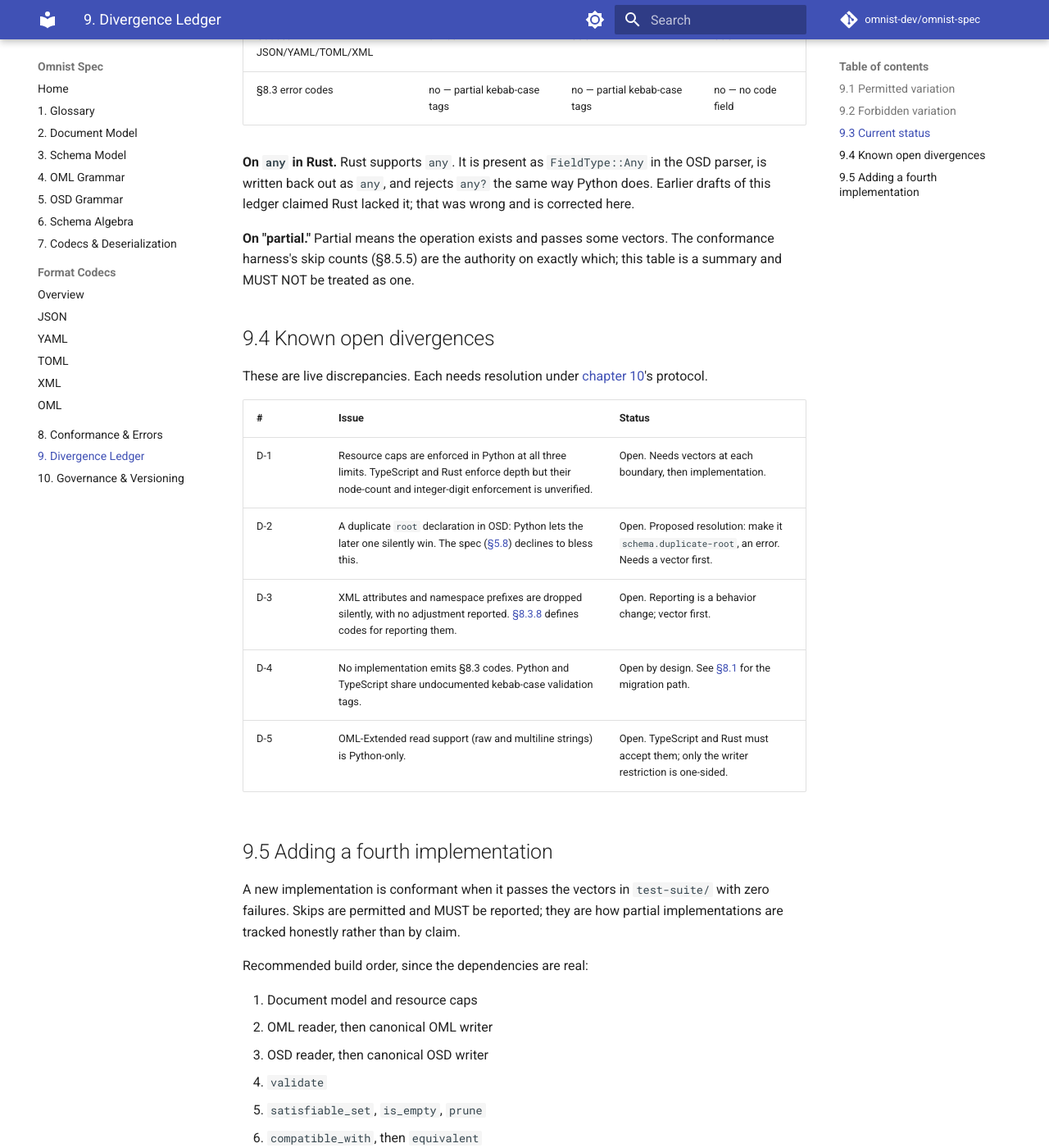
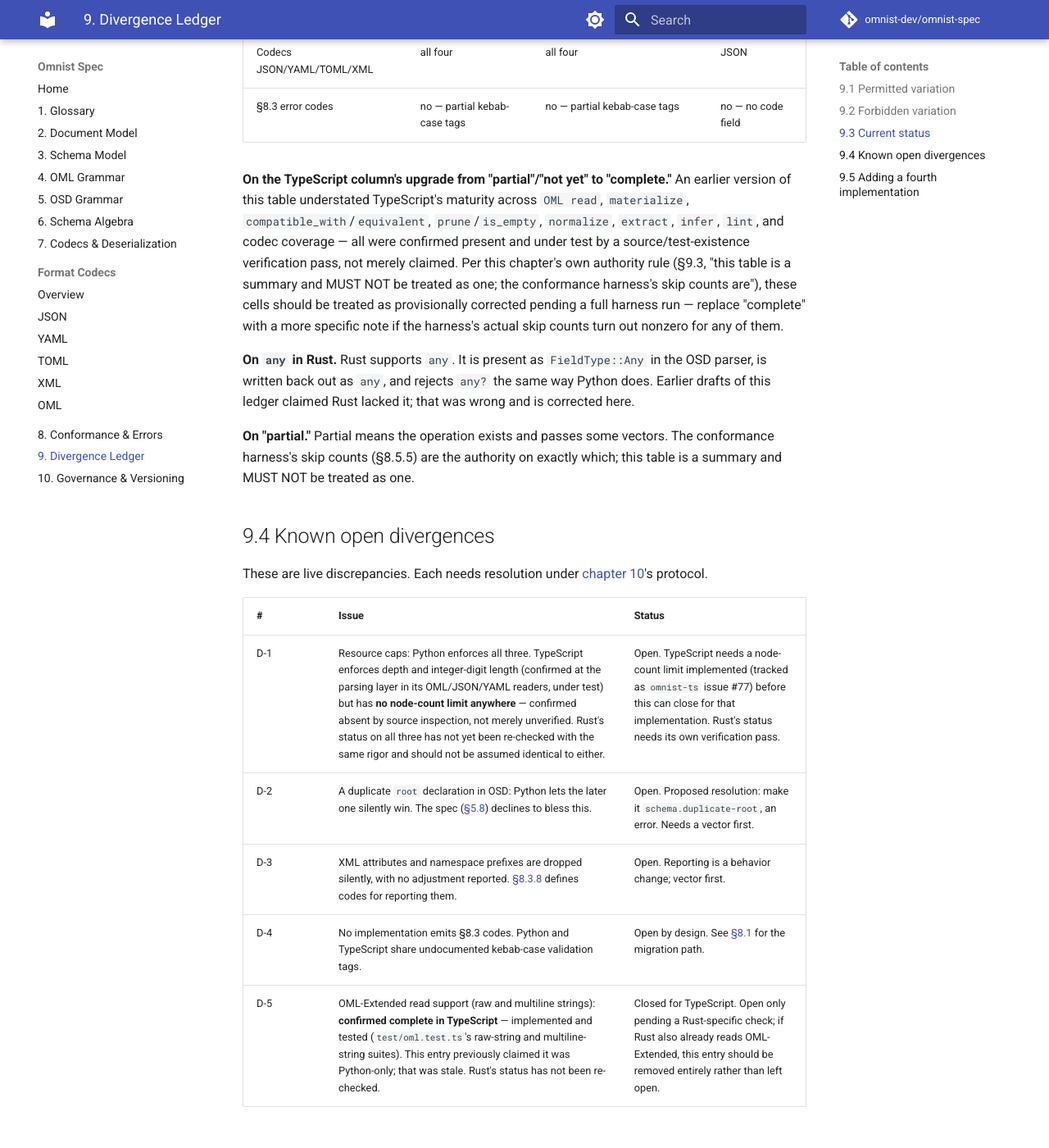
Before and after one commit to omnist-dev/omnist-spec, an MkDocs documentation site: the page built from docs/09-divergence-ledger.md, in a window 1280 px wide and 1400 px high, scrolled down 2740 px. Shown: the whole window at 82% size. Built offline with MkDocs 1.6.1 and Material for MkDocs 9.7.7, drawn with Linux system fonts in a browser that asks for light colours; comment, search, counter and statistics services are not loaded; some of the changed text lies outside the part shown.

Commit message:
Correct divergence ledger staleness found in TypeScript audit
Closes #6, #7, #8.

- D-1: node-count enforcement in TypeScript is confirmed absent (not
  "unverified") -- no MAX_NODES anywhere in src/; integer-digit enforcement
  is confirmed present at the parsing layer, under test. Split the two
  claims instead of grouping them (#6)
- D-5: OML-Extended read support (raw/multiline strings) is implemented and
  tested in TypeScript, not Python-only as previously stated. Closed for TS,
  left open pending a Rust-specific check (#7)
- Sec 9.3: TypeScript column was substantially stale -- normalize, extract,
  infer, lint, and all four format codecs are implemented and under test,
  not "not yet"/"JSON only". compatible_with/equivalent/prune/is_empty/
  materialize/OML-read upgraded from "partial" to "complete" on the same
  basis, with a note that harness skip counts remain the actual authority
  per this chapter's own rule (#8)

Underlying TypeScript gaps (missing node-count limit, S-3/nullable(ref())
builder-API holes) are tracked separately on omnist-ts and are not fixed
here -- this is a documentation-only correction to what the ledger claims.

```diff
--- a/docs/09-divergence-ledger.md
+++ b/docs/09-divergence-ledger.md
@@ -85,21 +85,32 @@ As of spec v0.1.
 | Version | 0.7.12 | 0.0.4-alpha | 0.0.1-alpha |
 | Maturity | beta, reference | alpha | alpha |
 | Document model | complete | complete | complete |
-| Resource caps | all three | see §9.4 | see §9.4 |
-| OML read | complete, Core + Extended | partial | partial |
+| Resource caps | all three | depth + int-digits; **no node-count limit** (§9.4 D-1) | see §9.4 |
+| OML read | complete, Core + Extended | complete, Core + Extended | partial |
 | OML canonical write | complete | partial | partial |
 | OSD read/write | complete | complete | complete |
 | `any` type | yes, v0.5.0 | yes | yes |
 | `validate` | complete | complete | partial |
-| `materialize` | complete | partial | partial |
-| `compatible_with` / `equivalent` | complete | partial | not yet |
-| `prune` / `is_empty` | complete | partial | not yet |
-| `normalize` | complete | not yet | not yet |
-| `extract` | complete | not yet | not yet |
-| `infer` | complete | not yet | not yet |
-| `lint` | complete | not yet | not yet |
-| Codecs JSON/YAML/TOML/XML | all four | JSON | JSON |
+| `materialize` | complete | complete | partial |
+| `compatible_with` / `equivalent` | complete | complete | not yet |
+| `prune` / `is_empty` | complete | complete | not yet |
+| `normalize` | complete | complete | not yet |
+| `extract` | complete | complete | not yet |
+| `infer` | complete | complete | not yet |
+| `lint` | complete | complete | not yet |
+| Codecs JSON/YAML/TOML/XML | all four | all four | JSON |
 | §8.3 error codes | no — partial kebab-case tags | no — partial kebab-case tags | no — no code field |
+
+**On the TypeScript column's upgrade from "partial"/"not yet" to "complete."**
+An earlier version of this table understated TypeScript's maturity across
+`OML read`, `materialize`, `compatible_with`/`equivalent`, `prune`/`is_empty`,
+`normalize`, `extract`, `infer`, `lint`, and codec coverage — all were
+confirmed present and under test by a source/test-existence verification pass,
+not merely claimed. Per this chapter's own authority rule (§9.3, "this table is
+a summary and MUST NOT be treated as one; the conformance harness's skip
+counts are"), these cells should be treated as provisionally corrected pending
+a full harness run — replace "complete" with a more specific note if the
+harness's actual skip counts turn out nonzero for any of them.
 
 **On `any` in Rust.** Rust supports `any`. It is present as `FieldType::Any` in
 the OSD parser, is written back out as `any`, and rejects `any?` the same way
@@ -117,11 +128,11 @@ These are live discrepancies. Each needs resolution under
 
 | # | Issue | Status |
 |---|---|---|
-| D-1 | Resource caps are enforced in Python at all three limits. TypeScript and Rust enforce depth but their node-count and integer-digit enforcement is unverified. | Open. Needs vectors at each boundary, then implementation. |
+| D-1 | Resource caps: Python enforces all three. TypeScript enforces depth and integer-digit length (confirmed at the parsing layer in its OML/JSON/YAML readers, under test) but has **no node-count limit anywhere** — confirmed absent by source inspection, not merely unverified. Rust's status on all three has not yet been re-checked with the same rigor and should not be assumed identical to either. | Open. TypeScript needs a node-count limit implemented (tracked as `omnist-ts` issue #77) before this can close for that implementation. Rust's status needs its own verification pass. |
 | D-2 | A duplicate `root` declaration in OSD: Python lets the later one silently win. The spec ([§5.8](05-osd-grammar.md#58-root)) declines to bless this. | Open. Proposed resolution: make it `schema.duplicate-root`, an error. Needs a vector first. |
 | D-3 | XML attributes and namespace prefixes are dropped silently, with no adjustment reported. [§8.3.8](08-conformance-and-errors.md#838-format--codec-adjustments) defines codes for reporting them. | Open. Reporting is a behavior change; vector first. |
 | D-4 | No implementation emits §8.3 codes. Python and TypeScript share undocumented kebab-case validation tags. | Open by design. See [§8.1](08-conformance-and-errors.md#81-status-of-this-chapter) for the migration path. |
-| D-5 | OML-Extended read support (raw and multiline strings) is Python-only. | Open. TypeScript and Rust must accept them; only the writer restriction is one-sided. |
+| D-5 | OML-Extended read support (raw and multiline strings): **confirmed complete in TypeScript** — implemented and tested (`test/oml.test.ts`'s raw-string and multiline-string suites). This entry previously claimed it was Python-only; that was stale. Rust's status has not been re-checked. | Closed for TypeScript. Open only pending a Rust-specific check; if Rust also already reads OML-Extended, this entry should be removed entirely rather than left open. |
 
 ## 9.5 Adding a fourth implementation
 
```
